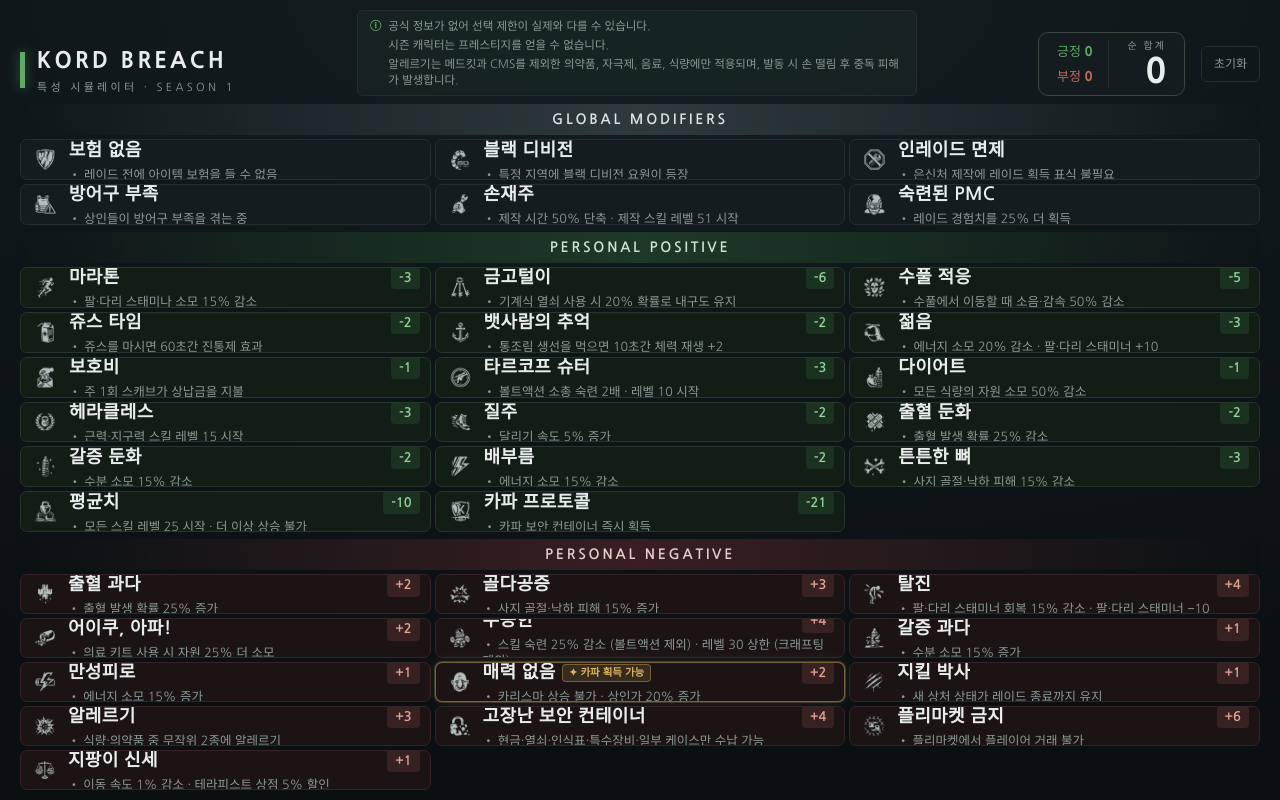
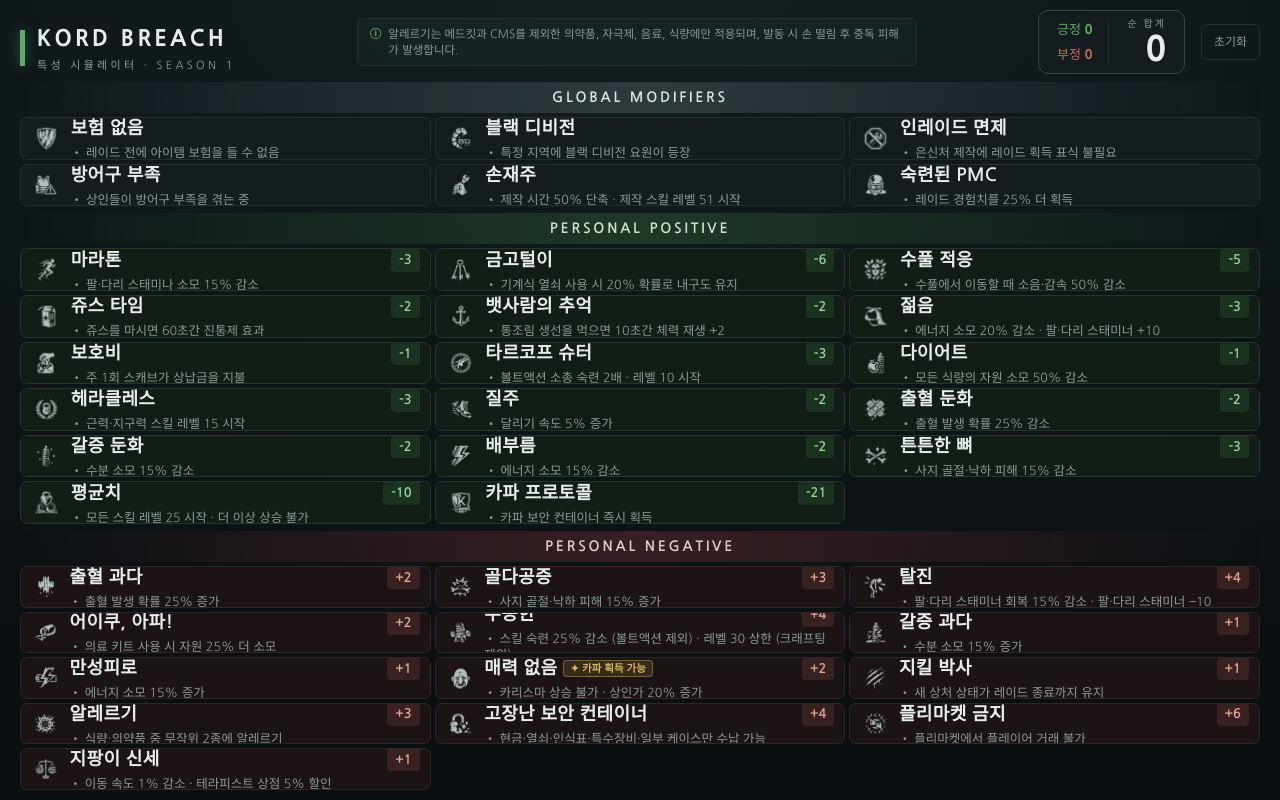
Before and after one commit to MongsilDev/tarkov-simulator, a Next.js app: page / in a window 1280 px wide. Built offline with nearby package versions, Linux system fonts and the light colour scheme.

Commit message:
Trim top notice and drop note-card outline
Remove the disclaimer and prestige lines from the top notice, leaving only
the allergy detail. Drop the amber outline/glow on the 매력 없음 card; the
badge beside the title already carries the emphasis.

```diff
--- a/src/app/globals.css
+++ b/src/app/globals.css
@@ -333,11 +333,7 @@ main > .sec.neg {
   white-space: normal;
 }
 
-/* 특이사항 노트가 달린 카드 (예: 매력 없음 → 카파 획득 가능) */
-.card.note {
-  border-color: rgba(217, 180, 95, 0.5);
-  box-shadow: 0 0 0 1px rgba(217, 180, 95, 0.22), 0 0 16px rgba(217, 180, 95, 0.12);
-}
+/* 특이사항 노트 배지 (예: 매력 없음 → 카파 획득 가능) */
 .cbadge {
   flex: 0 0 auto;
   font-size: 10.5px;
--- a/src/app/page.tsx
+++ b/src/app/page.tsx
@@ -67,8 +67,6 @@ export default function Home() {
         <div className="infobar" role="note">
           <span className="ico" aria-hidden="true">ⓘ</span>
           <div className="inotes">
-            <span>공식 정보가 없어 선택 제한이 실제와 다를 수 있습니다.</span>
-            <span>시즌 캐릭터는 프레스티지를 얻을 수 없습니다.</span>
             <span>
               알레르기는 메드킷과 CMS를 제외한 의약품, 자극제, 음료, 식량에만 적용되며, 발동 시 손 떨림 후 중독
               피해가 발생합니다.
```
